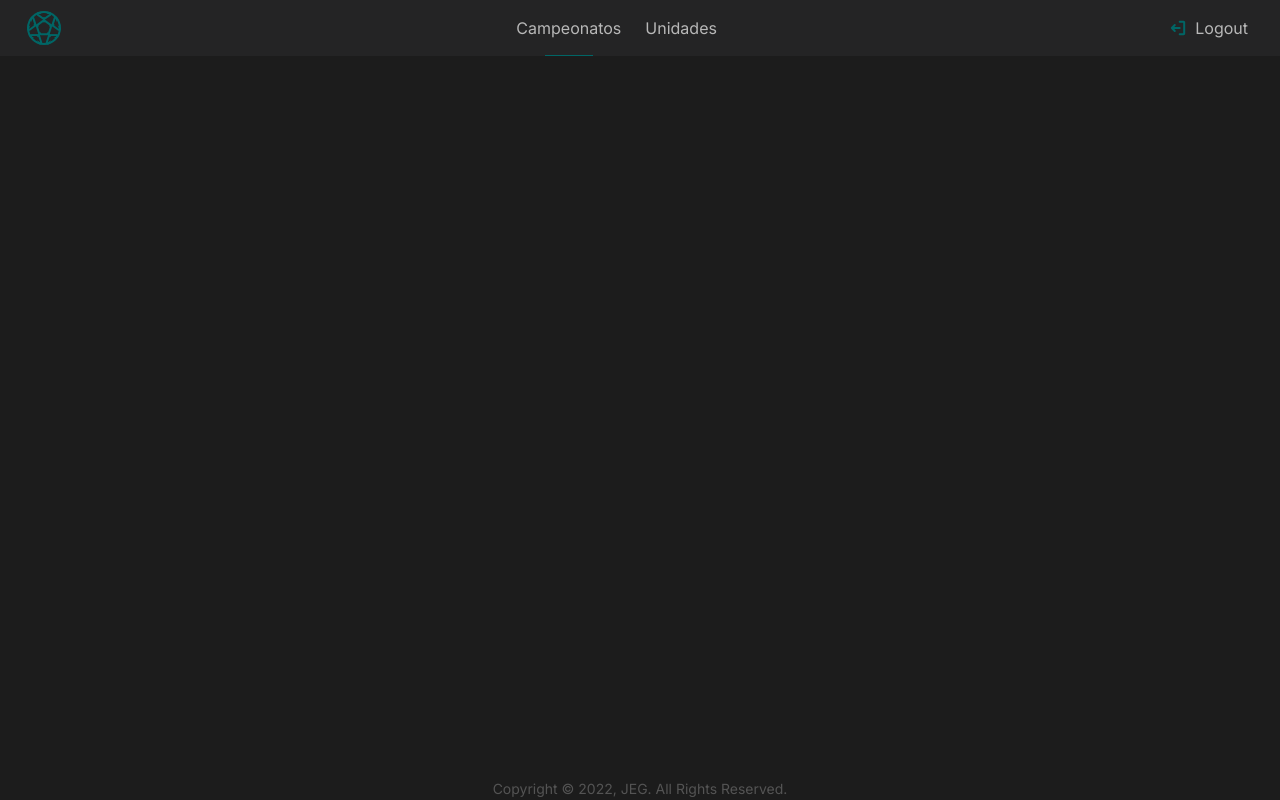
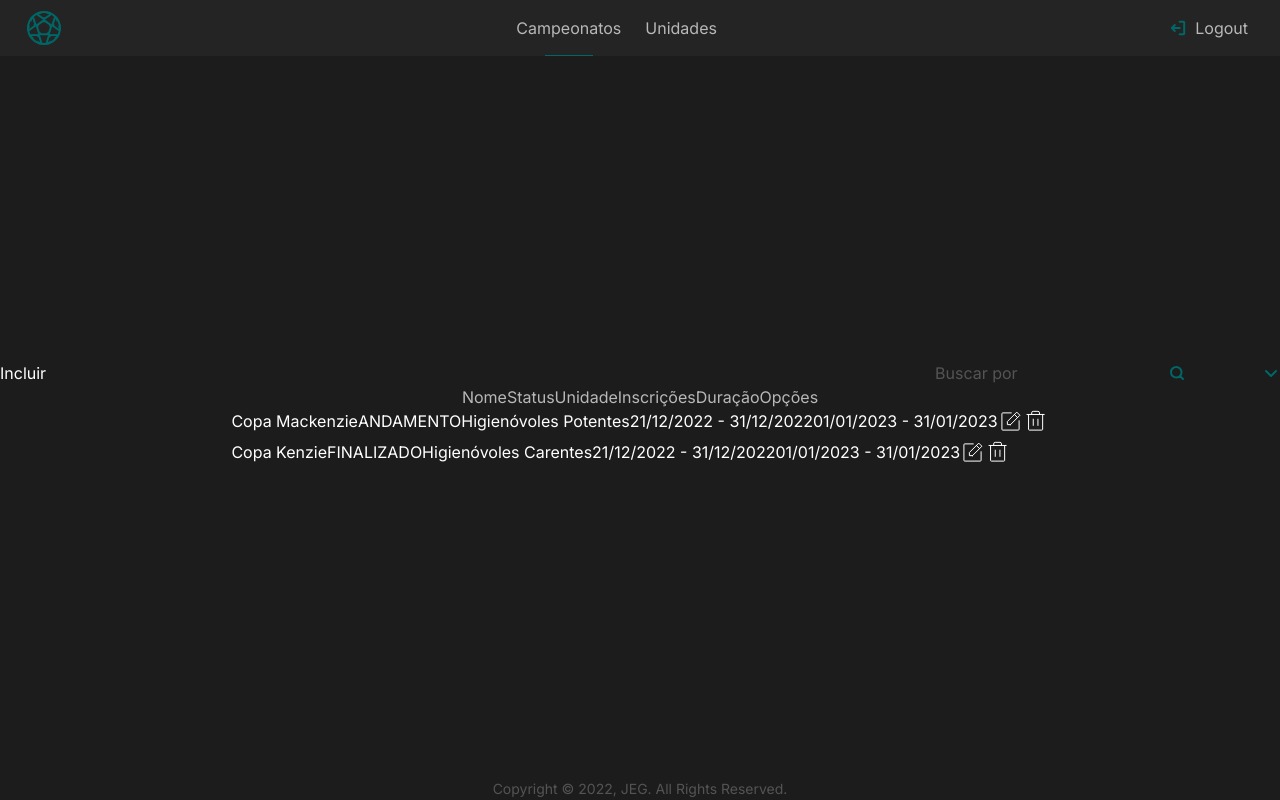
Before and after one commit to ZornErick/chutesal, a React (Vite) app: page /campeonatos in a window 1280 px wide. Built offline with nearby package versions, Linux system fonts and the light colour scheme.

Commit message:
First part filter commit

```diff
--- /dev/null
+++ b/src/components/Campeonatos/CampeonatoLine/CampeonatoLine.tsx
@@ -0,0 +1,46 @@
+import { Text } from "../../Text/Text";
+import { Options } from "../../Options/Options";
+
+export function CampeonatoLine() {
+    const campeonatos = [
+        {
+            nome: "Copa Mackenzie",
+            status: "ANDAMENTO",
+            unidade: "Higienóvoles Potentes",
+            inscricoes: "21/12/2022 - 31/12/2022",
+            duracao: "01/01/2023 - 31/01/2023"
+        },
+        {
+            nome: "Copa Kenzie",
+            status: "FINALIZADO",
+            unidade: "Higienóvoles Carentes",
+            inscricoes: "21/12/2022 - 31/12/2022",
+            duracao: "01/01/2023 - 31/01/2023"
+        }
+    ]
+
+    return (
+        <div className={"flex flex-col"}>
+            {campeonatos.map((campeonato, index) => (
+                <ul key={index} className={"flex"}>
+                    <li>
+                        <Text className={"text-white"}>{campeonato.nome}</Text>
+                    </li>
+                    <li>
+                        <Text className={"text-white"}>{campeonato.status}</Text>
+                    </li>
+                    <li>
+                        <Text className={"text-white"}>{campeonato.unidade}</Text>
+                    </li>
+                    <li>
+                        <Text className={"text-white"}>{campeonato.inscricoes}</Text>
+                    </li>
+                    <li>
+                        <Text className={"text-white"}>{campeonato.duracao}</Text>
+                    </li>
+                    <Options />
+                </ul>
+            ))}
+        </div>
+    );
+}
--- /dev/null
+++ b/src/components/Filter/Filter.tsx
@@ -0,0 +1,37 @@
+import {useState} from "react";
+import { Search } from "../../assets/Icons/Search/Search";
+import { ComboUp } from "../../assets/Icons/ComboUp/ComboUp";
+import { ComboDown } from "../../assets/Icons/ComboDown/ComboDown";
+
+interface FilterProps {
+    filters: string[];
+}
+
+export function Filter({ filters }: FilterProps) {
+    const [open, setOpen] = useState(false);
+
+    return (
+        <div className={"flex"}>
+            <div className={"flex items-center"}>
+                <input
+                    className={"bg-transparent placeholder-gray-500 placeholder:text-sm placeholder:font-sans outline-none"}
+                    placeholder={"Buscar por"}
+                />
+                <Search />
+            </div>
+            <div className={"flex items-center"}>
+                <select
+                    className={"bg-transparent text-gray-500 appearance-none text-sm font-sans"}
+                    onClick={() => setOpen(!open)}
+                    onBlur={() => setOpen(false)}
+                >
+                    <option className={"bg-gray-900"}></option>
+                    {filters.map((filter, index) => (
+                        <option key={index} className={"bg-gray-900 text-sm font-sans"}>{filter}</option>
+                    ))}
+                </select>
+                {open ? <ComboUp /> : <ComboDown />}
+            </div>
+        </div>
+    );
+}
--- /dev/null
+++ b/src/components/Header/Header.tsx
@@ -0,0 +1,17 @@
+import { Text } from "../Text/Text";
+
+interface HeaderProps {
+    headerOptions: string[];
+}
+
+export function Header({ headerOptions }: HeaderProps) {
+    return (
+        <ul className={"flex"}>
+            {headerOptions.map((text, index) => (
+                <li key={index}>
+                    <Text className={"text-gray-200"}>{text}</Text>
+                </li>
+            ))}
+        </ul>
+    );
+}
--- a/src/components/Menu/Menu.tsx
+++ b/src/components/Menu/Menu.tsx
@@ -19,7 +19,7 @@ export function Menu() {
 
     return (
         <nav className={"flex bg-gray-700 w-full h-14 items-center justify-between"}>
-            <NavLink to={"/"}><Logo className={"ml-6"} /></NavLink>
+            <NavLink to={"/"}><Logo className={"ml-6 hover:stroke-green-500"} /></NavLink>
             <ul className={"flex h-full"}>
                 {routes.map((route, index) => (
                     <li key={index} className={"flex flex-col h-full items-center justify-between"}>
--- /dev/null
+++ b/src/components/Options/Options.tsx
@@ -0,0 +1,15 @@
+import { Edit } from "../../assets/Icons/Edit/Edit";
+import { Thrash } from "../../assets/Icons/Thrash/Thrash";
+
+export function Options() {
+    return (
+        <div>
+            <button>
+                <Edit />
+            </button>
+            <button>
+                <Thrash />
+            </button>
+        </div>
+    );
+}
--- /dev/null
+++ b/src/components/Unidades/UnidadeLine/UnidadeLine.tsx
@@ -0,0 +1,36 @@
+import { Text } from "../../Text/Text";
+import { Options } from "../../Options/Options";
+
+export function UnidadeLine() {
+    const unidades = [
+        {
+            numero: "25",
+            nome: "Higienóvoles Potentes",
+            endereco: "Rua Pará, 369",
+        },
+        {
+            numero: "30",
+            nome: "Higienóvoles Paratis",
+            endereco: "Rua Maria Antônia, 369",
+        }
+    ]
+
+    return (
+        <div className={"flex flex-col"}>
+            {unidades.map((unidade, index) => (
+                <ul key={index} className={"flex"}>
+                    <li>
+                        <Text className={"text-white"}>{unidade.numero}</Text>
+                    </li>
+                    <li>
+                        <Text className={"text-white"}>{unidade.nome}</Text>
+                    </li>
+                    <li>
+                        <Text className={"text-white"}>{unidade.endereco}</Text>
+                    </li>
+                    <Options />
+                </ul>
+            ))}
+        </div>
+    );
+}
--- a/src/pages/Campeonatos/Campeonatos.tsx
+++ b/src/pages/Campeonatos/Campeonatos.tsx
@@ -1,5 +1,19 @@
+import { Header } from "../../components/Header/Header";
+import {CampeonatoLine} from "../../components/Campeonatos/CampeonatoLine/CampeonatoLine";
+import {Filter} from "../../components/Filter/Filter";
+
 export function Campeonatos() {
+    const headerOptions = ["Nome", "Status", "Unidade", "Inscrições", "Duração", "Opções"];
+    const filterOptions = ["Nome", "Inscrições", "Duração"];
+
     return (
-        <div></div>
+        <main className={"flex flex-col items-center"}>
+            <div className={"flex w-full justify-between"}>
+                <button className={"text-white"}>Incluir</button>
+                <Filter filters={filterOptions} />
+            </div>
+            <Header headerOptions={headerOptions}></Header>
+            <CampeonatoLine></CampeonatoLine>
+        </main>
     );
 }
--- a/src/pages/Unidades/Unidades.tsx
+++ b/src/pages/Unidades/Unidades.tsx
@@ -1,5 +1,19 @@
+import { Header } from "../../components/Header/Header";
+import {UnidadeLine} from "../../components/Unidades/UnidadeLine/UnidadeLine";
+import {Filter} from "../../components/Filter/Filter";
+
 export function Unidades() {
+    const headerOptions = ["Número", "Nome", "Endereço", "Opções"];
+    const filterOptions = ["Número", "Nome"];
+
     return (
-        <div></div>
+        <main className={"flex flex-col items-center"}>
+            <div className={"flex w-full justify-between"}>
+                <button className={"text-white"}>Incluir</button>
+                <Filter filters={filterOptions} />
+            </div>
+            <Header headerOptions={headerOptions}></Header>
+            <UnidadeLine></UnidadeLine>
+        </main>
     );
 }
```
Also changed, not shown: src/pages/Login/Login.tsx (added).
